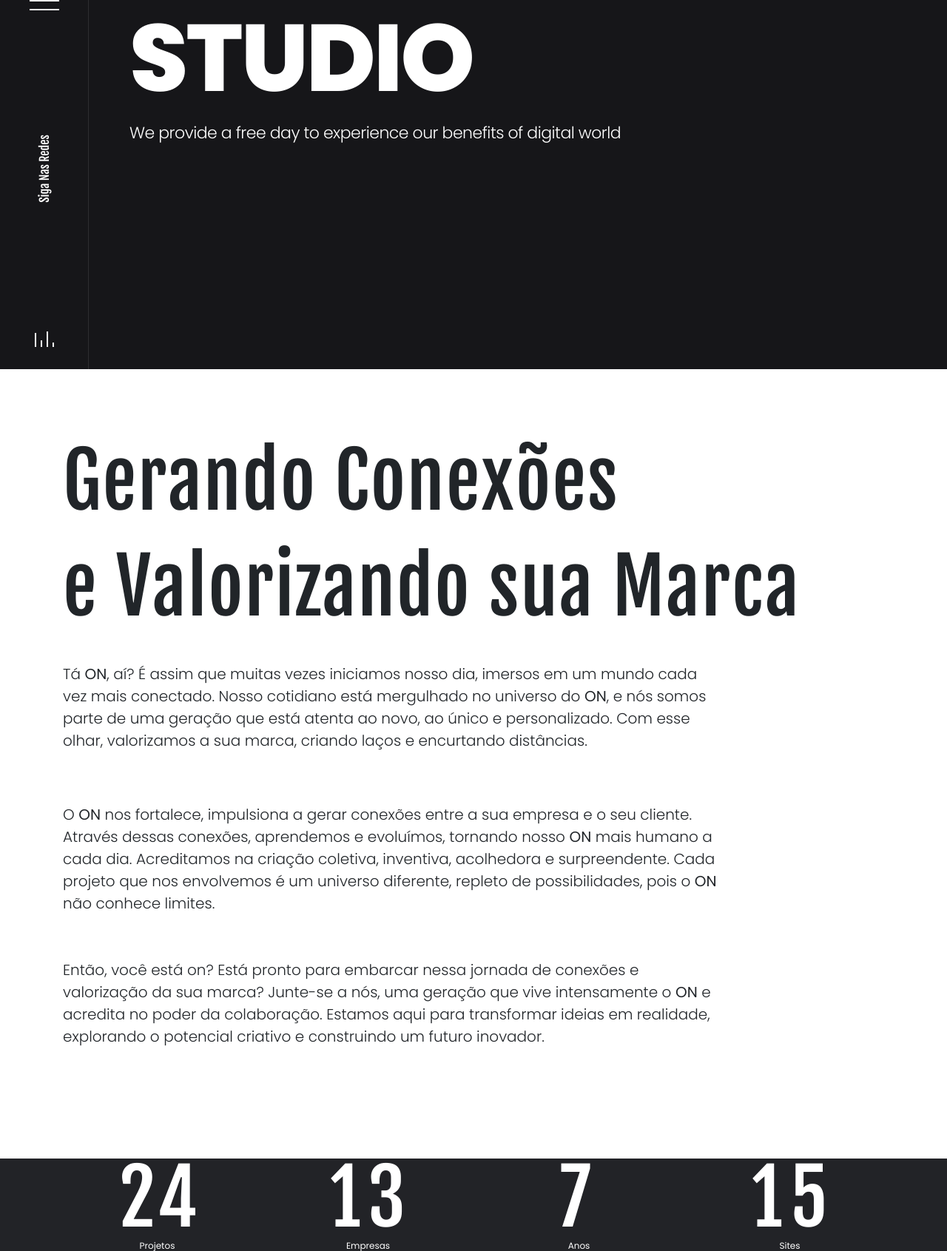
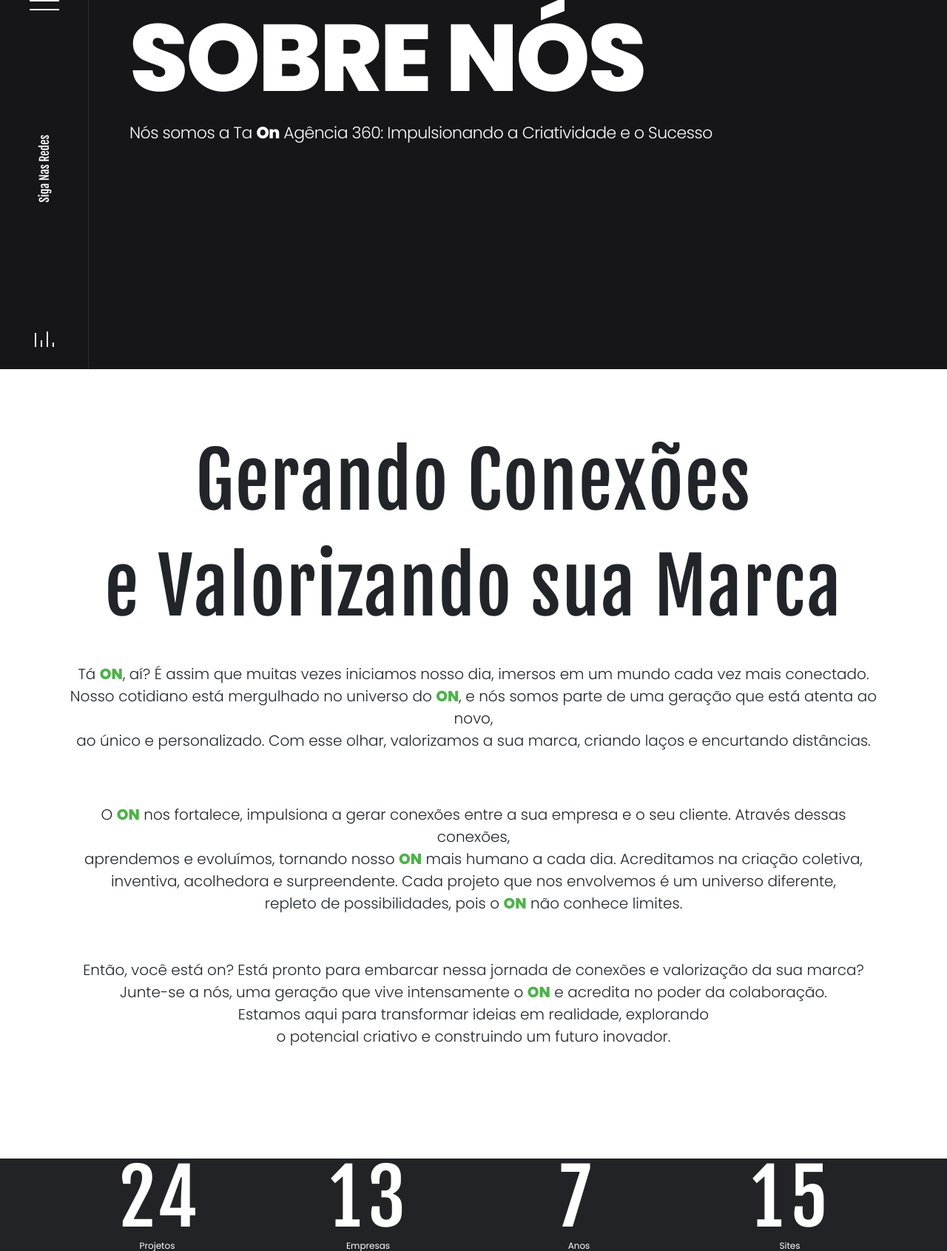
Before and after one commit to Taon-360/Taon-Site, a PHP site: page /studio.php in a window 1280 px wide. Shown: the part 301-1992 px from the top of the page at 74% size. Run offline with PHP 8.4, Linux system fonts and the light colour scheme; some libraries are stand-ins or nearby versions.

Commit message:
fix: manifest text centered, text align between letters ajust, ON bold and green, and a minor fix in page tittle banner

```diff
--- a/studio.php
+++ b/studio.php
@@ -63,9 +63,10 @@
             <!-- end video-bg -->
             <div class="inner">
                 <div class="container">
-                    <h1>STUDIO</h1>
+                    <h1>SOBRE NÓS</h1>
                     <p>
-                        We provide a free day to experience our benefits of digital world
+                        Nós somos a Ta <b style="font-weight: bold;">On</b> Agência 360: Impulsionando a Criatividade e
+                        o Sucesso
                     </p>
                 </div>
                 <!-- end container -->
@@ -77,37 +78,52 @@
             <div class="container">
                 <div class="row">
                     <div class="col-12 wow" data-splitting>
-                        <h3 class="section-title">
+                        <h3 style="text-align: center" class="section-title">
                             Gerando Conexões <br />
                             e Valorizando sua Marca
                         </h3>
                     </div>
                     <!-- end col-12 -->
                     <div class="col-12 wow" data-splitting>
-                        <h5>
-                            Tá <b>ON</b>, aí? É assim que muitas vezes iniciamos nosso dia, imersos em um mundo cada vez
+                        <h5 style="text-align: center;padding-right: 0px">
+                            Tá <b style="font-weight: bold;color: #4db249 ">ON</b>, aí? É assim que muitas vezes
+                            iniciamos nosso dia,
+                            imersos em um mundo cada vez
                             mais
-                            conectado. Nosso cotidiano está mergulhado no universo do <b>ON</b>, e nós somos parte de
+                            conectado. <br /> Nosso cotidiano está mergulhado no universo do <b
+                                style="font-weight: bold;color: #4db249 ">ON</b>, e nós somos
+                            parte de
                             uma
-                            geração que está atenta ao novo, ao único e personalizado. Com esse olhar, valorizamos a sua
+                            geração que está atenta ao novo, <br /> ao único e personalizado. Com esse olhar,
+                            valorizamos a sua
                             marca, criando laços e encurtando distâncias.
                         </h5>
                     </div>
                     <div class="col-12 wow" data-splitting>
-                        <h5>
-                            O <b>ON</b> nos fortalece, impulsiona a gerar conexões entre a sua empresa e o seu cliente.
-                            Através dessas conexões, aprendemos e evoluímos, tornando nosso <b>ON</b> mais humano a cada
+                        <h5 style="text-align: center;padding-right: 0px">
+                            O <b style="font-weight: bold;color: #4db249 ">ON</b> nos fortalece, impulsiona a gerar
+                            conexões entre a sua
+                            empresa e o seu cliente.
+                            Através dessas conexões, <br /> aprendemos e evoluímos, tornando nosso <b
+                                style="font-weight: bold;color: #4db249 ">ON</b> mais humano
+                            a cada
                             dia.
-                            Acreditamos na criação coletiva, inventiva, acolhedora e surpreendente. Cada projeto que nos
-                            envolvemos é um universo diferente, repleto de possibilidades, pois o <b>ON</b> não conhece
+                            Acreditamos na criação coletiva,<br /> inventiva, acolhedora e surpreendente. Cada projeto
+                            que nos
+                            envolvemos é um universo diferente,<br /> repleto de possibilidades, pois o <b
+                                style="font-weight: bold;color: #4db249 ">ON</b> não
+                            conhece
                             limites.
                             <br />
                             <br />
                             <br />
                             Então, você está on? Está pronto para embarcar nessa jornada de conexões e valorização da
-                            sua marca? Junte-se a nós, uma geração que vive intensamente o <b>ON</b> e acredita no poder
+                            sua marca?<br /> Junte-se a nós, uma geração que vive intensamente o <b
+                                style="font-weight: bold;color: #4db249 ">ON</b> e acredita no
+                            poder
                             da
-                            colaboração. Estamos aqui para transformar ideias em realidade, explorando o potencial
+                            colaboração.<br /> Estamos aqui para transformar ideias em realidade, explorando <br /> o
+                            potencial
                             criativo e construindo um futuro inovador.
                         </h5>
                     </div>
```
